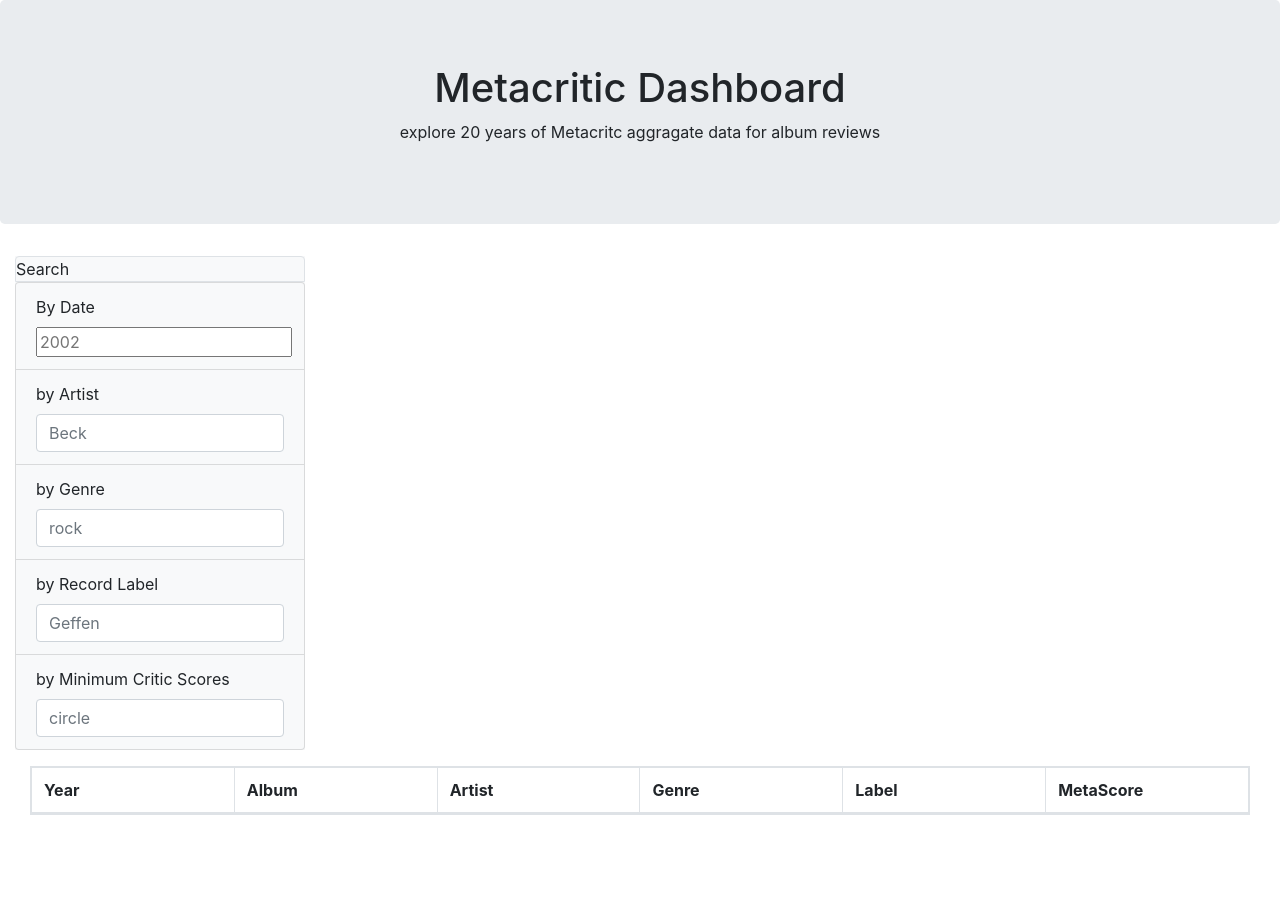
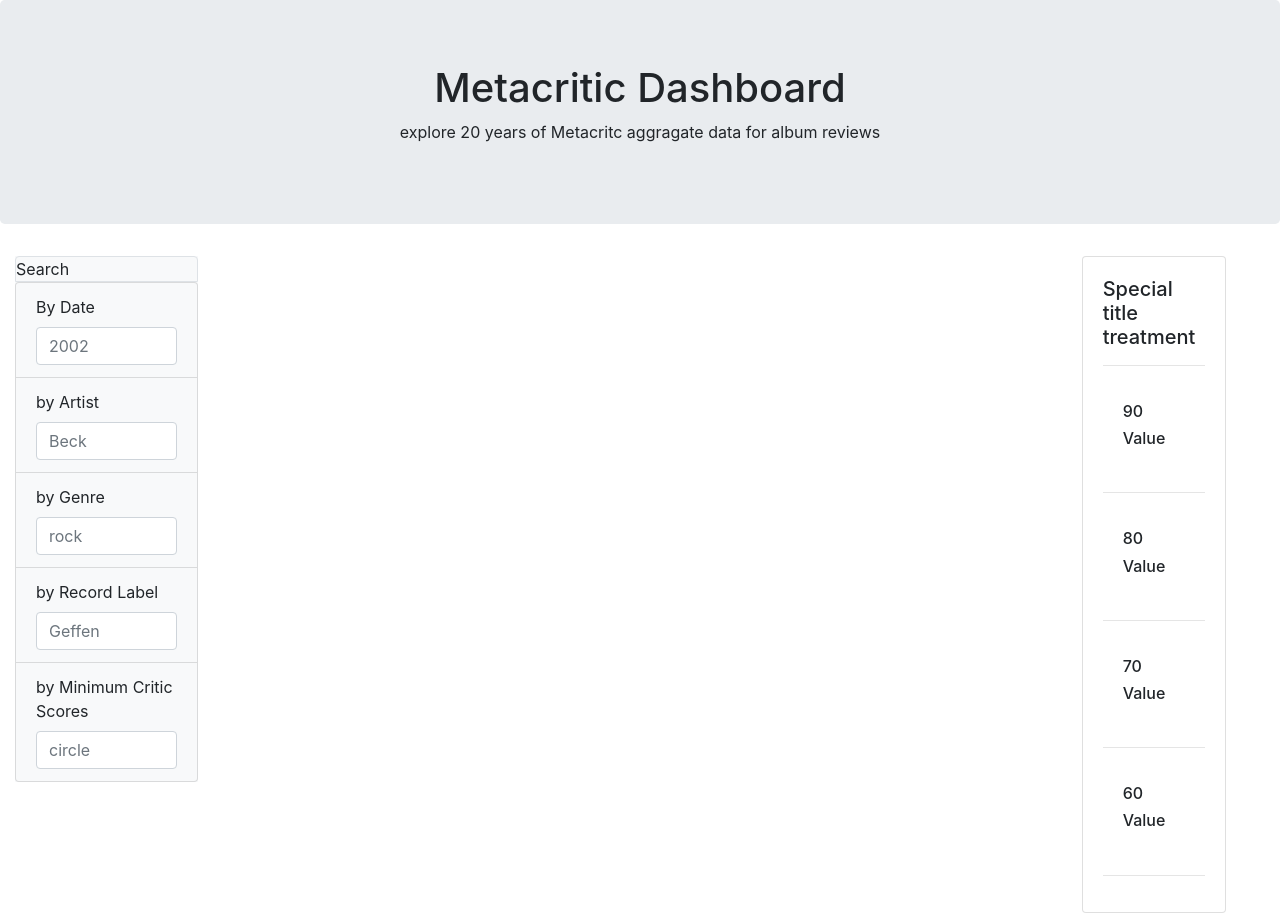
Before and after one commit to dorisep/meta_dashboard, a Flask app: page / in a window 1280 px wide. Shown: the top 913 px of the page. Before the commit the page ends 815 px from the top, so only its background shows below. Run offline with Flask 2, Linux system fonts and the light colour scheme; data comes from the database, SQL or seed files in the repository; lists and menus that the app fills with data are empty; some libraries are stand-ins or nearby versions.

Commit message:
Updated stacked.html and stacked.js
added column to the right of stacked bar chart for kpis on count of albums in score range. working layout still need to add logic for displaying counts.

```diff
--- a/D3/Templates/stacked.html
+++ b/D3/Templates/stacked.html
@@ -21,14 +21,14 @@
     <!-- Filter -->
     <div class="container-fluid">
         <div class="row">
-            <div class="col-md-3">
+            <div class="col-md-2">
                 <div class="filters">
                     <form class="bg-light">
                         <p class="border rounded-top mb-0">Search</p>
                         <ul class="list-group">
                             <li class="list-group-item bg-light">
                                 <label for="date">By Date</label>
-                                <input type="integer" placeholder="2002" id="date" />
+                                <input type="integer" class="form-control" id="date" placeholder="2002" />
                             </li>
                             <li class="list-group-item bg-light">
                                 <label for="artist">by Artist</label>
@@ -51,8 +51,36 @@
                 </div>
             </div>
 
-            <div class="col-md-9" id="my_dataviz_bar">
+            <div class="col-md-8" id="my_dataviz_bar">
 
+            </div>
+            <div class="col-md-2">
+                <div class="card" style="width: 9rem;">
+                    <div class="card-body">
+                        <h5 class="card-title">Special title treatment</h5>
+                        <hr>
+                        <div class="card-body">
+                            <h6>90</h6>
+                            <h6>Value</h6>
+                        </div>
+                        <hr>
+                        <div class="card-body">
+                            <h6>80</h6>
+                            <h6>Value</h6>
+                        </div>
+                        <hr>
+                        <div class="card-body">
+                            <h6>70</h6>
+                            <h6>Value</h6>
+                        </div>
+                        <hr>
+                        <div class="card-body">
+                            <h6>60</h6>
+                            <h6>Value</h6>
+                        </div>
+                        <hr>
+                    </div>
+                </div>
             </div>
         </div>
         <div class="col-md-12">
--- a/D3/static/js/stacked.js
+++ b/D3/static/js/stacked.js
@@ -80,7 +80,7 @@
 }
 // barchart link:https://d3-graph-gallery.com/graph/barplot_stacked_basicWide.html
 // set the dimensions and margins of the graph
-var margin = { top: 10, right: 30, bottom: 20, left: 50 },
+var margin = { top: 10, right: 40, bottom: 20, left: 20 },
     width = 800 - margin.left - margin.right,
     height = 475 - margin.top - margin.bottom;
 
```
